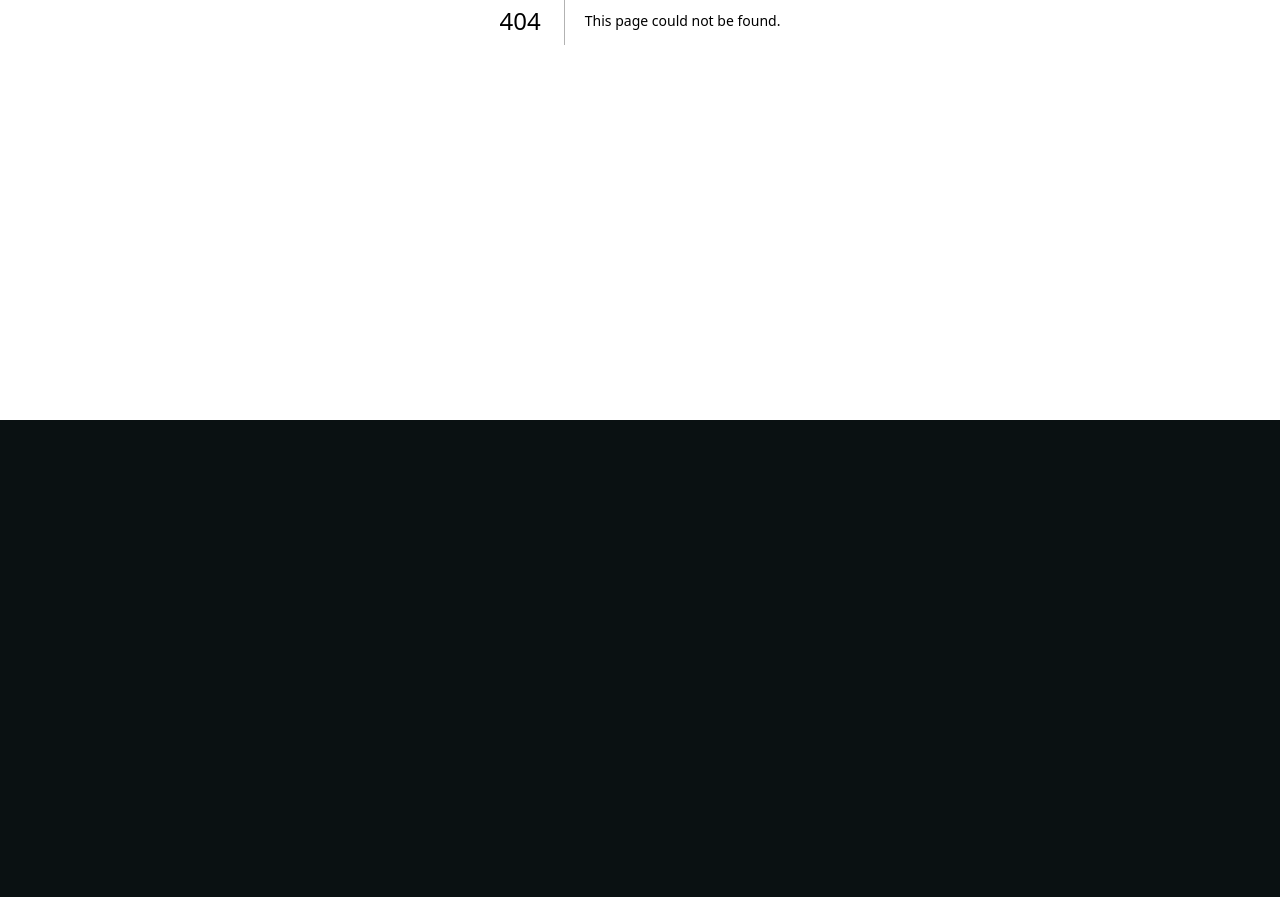
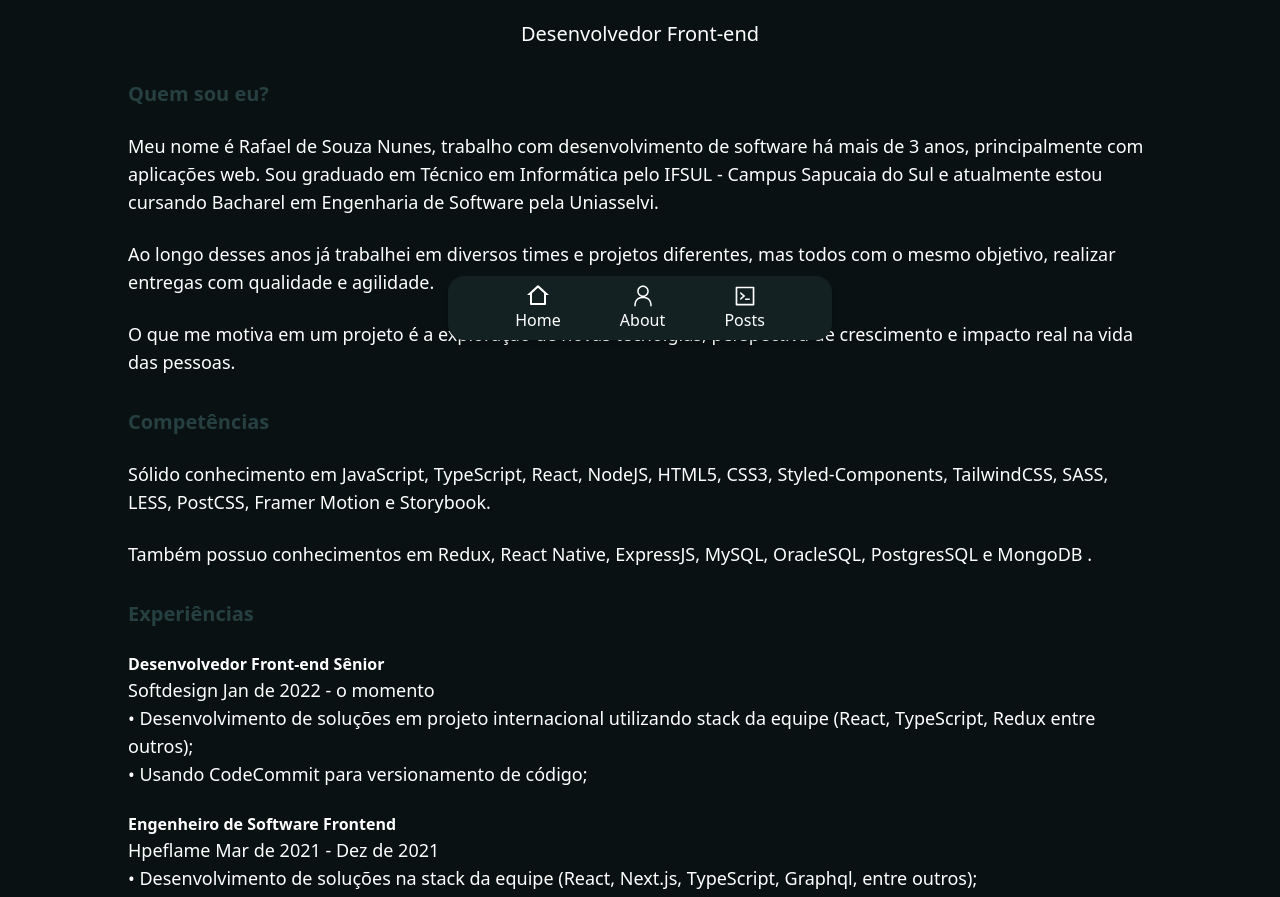
Before and after one commit to rafaelnunes22/my-site, a Next.js app: page /about in a window 1280 px wide. Before the commit this address had no page. Shown: the part 380-1277 px from the top of the page. Before the commit the page ends 800 px from the top, so only its background shows below. Built offline with nearby package versions, Linux system fonts and the light colour scheme.

Commit message:
feat(main): add about page

```diff
--- a/src/components/navbar/nav-button.tsx
+++ b/src/components/navbar/nav-button.tsx
@@ -1,11 +1,14 @@
-import React, { HTMLAttributes } from "react";
+import React, { DetailedHTMLProps, AnchorHTMLAttributes } from "react";
 import { IconType } from "react-icons";
 
 import styles from "./styles.module.css";
 
 type Props = {
   Icon: IconType;
-} & HTMLAttributes<HTMLAnchorElement>;
+} & DetailedHTMLProps<
+  AnchorHTMLAttributes<HTMLAnchorElement>,
+  HTMLAnchorElement
+>;
 
 function NavButton({ Icon, children, ...props }: Props): JSX.Element {
   return (
--- a/src/components/navbar/styles.module.css
+++ b/src/components/navbar/styles.module.css
@@ -1,5 +1,5 @@
 .nav {
-  @apply w-[80%] h-16 absolute bg-green-300 left-0 right-0 m-auto rounded-2xl shadow-md z-50 flex justify-evenly p-2 duration-300;
+  @apply w-[80%] h-16 fixed bg-green-300 left-0 right-0 m-auto rounded-2xl shadow-md z-50 flex justify-evenly p-2 duration-300;
 
   @apply animate-appear;
 
--- a/src/pages/_app.tsx
+++ b/src/pages/_app.tsx
@@ -1,6 +1,23 @@
 import "@/styles/globals.css";
 import type { AppProps } from "next/app";
+import { AiOutlineCode } from "react-icons/ai";
+import { RiHome2Line } from "react-icons/ri";
+import { RxPerson } from "react-icons/rx";
+import { Navbar, NavButton } from "@/components/navbar";
 
 export default function App({ Component, pageProps }: AppProps): JSX.Element {
-  return <Component {...pageProps} />;
+  return (
+    <>
+      <Component {...pageProps} />
+      <Navbar>
+        <NavButton href="/" Icon={RiHome2Line}>
+          Home
+        </NavButton>
+        <NavButton href="/about" Icon={RxPerson}>
+          About
+        </NavButton>
+        <NavButton Icon={AiOutlineCode}>Posts</NavButton>
+      </Navbar>
+    </>
+  );
 }
--- /dev/null
+++ b/src/pages/about.tsx
@@ -0,0 +1,161 @@
+import { Text } from "@/components/text";
+import Image from "next/image";
+
+import profilePic from "../../public/profile.jpg";
+import styles from "@/styles/about.module.css";
+
+export default function About(): JSX.Element {
+  return (
+    <main className={styles.main}>
+      <section className={styles.section}>
+        <header>
+          <Text as="h1" className="hidden">
+            Sobre
+          </Text>
+        </header>
+        <Image
+          src={profilePic}
+          alt="Foto do autor"
+          width={300}
+          height={300}
+          className={styles.img}
+        />
+        <Text as="h2" className={styles.h2}>
+          Desenvolvedor Front-end
+        </Text>
+
+        <div className={styles.div}>
+          <Text as="h2" className={styles.subtitle}>
+            Quem sou eu?
+          </Text>
+          <Text as="p" className={styles.p}>
+            Meu nome é Rafael de Souza Nunes, trabalho com desenvolvimento de
+            software há mais de 3 anos, principalmente com aplicações web. Sou
+            graduado em Técnico em Informática pelo IFSUL - Campus Sapucaia do
+            Sul e atualmente estou cursando Bacharel em Engenharia de Software
+            pela Uniasselvi.
+          </Text>
+
+          <Text as="p" className={styles.p}>
+            Ao longo desses anos já trabalhei em diversos times e projetos
+            diferentes, mas todos com o mesmo objetivo, realizar entregas com
+            qualidade e agilidade.
+          </Text>
+
+          <Text as="p" className={styles.p}>
+            O que me motiva em um projeto é a exploração de novas técnolgias,
+            perspectiva de crescimento e impacto real na vida das pessoas.
+          </Text>
+        </div>
+
+        <div className={styles.div}>
+          <Text as="h2" className={styles.subtitle}>
+            Competências
+          </Text>
+          <Text as="p" className={styles.p}>
+            Sólido conhecimento em JavaScript, TypeScript, React, NodeJS, HTML5,
+            CSS3, Styled-Components, TailwindCSS, SASS, LESS, PostCSS, Framer
+            Motion e Storybook.
+          </Text>
+
+          <Text as="p" className={styles.p}>
+            Também possuo conhecimentos em Redux, React Native, ExpressJS,
+            MySQL, OracleSQL, PostgresSQL e MongoDB .
+          </Text>
+        </div>
+
+        <div className={styles.div}>
+          <Text as="h2" className={styles.subtitle}>
+            Experiências
+          </Text>
+          <div className={styles.div__xp}>
+            <Text as="h3" className={styles.h3}>
+              Desenvolvedor Front-end Sênior
+            </Text>
+
+            <Text as="p" className={styles.p__xp}>
+              Softdesign Jan de 2022 - o momento
+            </Text>
+
+            <Text as="p" className={styles["p__xp--light"]}>
+              • Desenvolvimento de soluções em projeto internacional utilizando
+              stack da equipe (React, TypeScript, Redux entre outros); <br />•
+              Usando CodeCommit para versionamento de código;
+            </Text>
+          </div>
+
+          <div className={styles.div__xp}>
+            <Text as="h3" className={styles.h3}>
+              Engenheiro de Software Frontend
+            </Text>
+
+            <Text as="p" className={styles.p__xp}>
+              Hpeflame Mar de 2021 - Dez de 2021
+            </Text>
+
+            <Text as="p" className={styles["p__xp--light"]}>
+              • Desenvolvimento de soluções na stack da equipe (React, Next.js,
+              TypeScript, Graphql, entre outros); <br />
+              • Construindo um Design System com a equipe de UX do zero; <br />
+              • Biblioteca de componentes documentados (Storybook); <br />
+              • Implementação de CMS headless (Contentful); <br />
+              • Boas práticas de escrita de código (Clean Code, code review,
+              conventional commits); <br />
+              • Testes unitários para garantir a qualidade do nosso código (Jest
+              and React Testing Library); <br />
+              • Desenvolvimento com foco em acessibilidade (a11y) e
+              especificações WAI-ARIA; <br />• Utilização da metodologia ágil
+              Kanban.
+            </Text>
+          </div>
+
+          <div className={styles.div__xp}>
+            <Text as="h3" className={styles.h3}>
+              Desenvolvedor Junior
+            </Text>
+
+            <Text as="p" className={styles.p__xp}>
+              Meta Out de 2020 - Fev de 2021
+            </Text>
+
+            <Text as="p" className={styles["p__xp--light"]}>
+              • Desenvolvimento de aplicações utilizando a stack: (React, React
+              Native, Styled Components, TypeScript, TypeORM e OracleDB).
+            </Text>
+          </div>
+
+          <div className={styles.div__xp}>
+            <Text as="h3" className={styles.h3}>
+              Estagiário de Desenvolvimento
+            </Text>
+
+            <Text as="p" className={styles.p__xp}>
+              Meta Mar de 2020 - Out de 2020
+            </Text>
+
+            <Text as="p" className={styles["p__xp--light"]}>
+              • Desenvolvimento de aplicações utilizando a stack: (React, React
+              Native, Styled Components, TypeScript, TypeORM e OracleDB). <br />
+              • Desenvolvimento ABAP.
+            </Text>
+          </div>
+
+          <div className={styles.div__xp}>
+            <Text as="h3" className={styles.h3}>
+              Estagiário de Desenvolvimento
+            </Text>
+
+            <Text as="p" className={styles.p__xp}>
+              CWI Software Set de 2019 - Nov de 2019
+            </Text>
+
+            <Text as="p" className={styles["p__xp--light"]}>
+              • Treinamento para desenvolvimento de software utilizando Java,
+              SpringBoot, HTML5, CSS3, JavaScript, React e OracleDB.
+            </Text>
+          </div>
+        </div>
+      </section>
+    </main>
+  );
+}
--- a/src/pages/index.tsx
+++ b/src/pages/index.tsx
@@ -1,18 +1,12 @@
 import Head from "next/head";
 import Image from "next/image";
-import { Inter } from "next/font/google";
 import cn from "clsx";
 
 import { Text } from "@/components/text";
-import { Navbar, NavButton } from "@/components/navbar";
-import { RiHome2Line } from "react-icons/ri";
-import { RxPerson } from "react-icons/rx";
-import { AiOutlineCode } from "react-icons/ai";
 
 import profilePic from "../../public/profile.jpg";
 
-const inter = Inter({ subsets: ["latin"] });
-import styles from "@/styles/Home.module.css";
+import styles from "@/styles/home.module.css";
 import { Typewriter } from "@/components/typewriter";
 import { useState } from "react";
 
@@ -30,11 +24,11 @@ export default function Home(): JSX.Element {
       </Head>
       <main className={styles.main}>
         <section className={styles.section}>
-          <Text as="header">
+          <header>
             <Text as="h1" className="hidden">
               Início
             </Text>
-          </Text>
+          </header>
           <Image
             src={profilePic}
             alt="Foto do autor"
@@ -72,11 +66,6 @@ export default function Home(): JSX.Element {
           <div className={styles.empty} />
         )}
       </main>
-      <Navbar>
-        <NavButton Icon={RiHome2Line}>Home</NavButton>
-        <NavButton Icon={RxPerson}>About</NavButton>
-        <NavButton Icon={AiOutlineCode}>Posts</NavButton>
-      </Navbar>
     </>
   );
 }
--- /dev/null
+++ b/src/styles/about.module.css
@@ -0,0 +1,76 @@
+.main {
+  @apply flex justify-center w-full px-8 pt-8 pb-[40%];
+
+  & .section {
+    @apply flex flex-col items-center w-[1024px];
+
+    & .img {
+      @apply rounded-full mt-11 w-2/3 self-center animate-appear;
+    }
+
+    & .h2 {
+      @apply text-white text-lg mt-5;
+    }
+
+    & .div {
+      @apply flex flex-col gap-6 mt-8 w-full;
+
+      & .subtitle {
+        @apply text-green-100 text-lg self-start font-extrabold;
+      }
+
+      & .p {
+        @apply text-white text-base self-start;
+      }
+
+      & .div__xp {
+        @apply flex flex-col;
+
+        & .h3 {
+          @apply text-white font-bold;
+        }
+
+        & .p__xp {
+          @apply text-white text-base self-start;
+        }
+      }
+      & .p__xp--light {
+        @apply text-white text-base self-start;
+      }
+    }
+  }
+
+  @screen desktop {
+    @apply pb-64;
+
+    & .section {
+      & .img {
+        @apply w-1/3;
+      }
+
+      & .h2 {
+        @apply text-xl;
+      }
+
+      & .div {
+        & .subtitle {
+          @apply text-xl;
+        }
+
+        & .p {
+          @apply text-lg;
+        }
+
+        & .div__xp {
+          & .p__xp {
+            @apply text-lg;
+          }
+        }
+
+        & .p__xp--light {
+          @apply text-lg;
+        }
+      }
+    }
+  }
+}
--- a/src/styles/globals.css
+++ b/src/styles/globals.css
@@ -6,3 +6,7 @@ html,
 body {
   @apply p-0 m-0 h-screen bg-green-400;
 }
+
+#__next {
+  @apply h-screen;
+}
--- a/src/styles/Home.module.css
+++ b/src/styles/home.module.css
@@ -1,5 +1,5 @@
 .main {
-  @apply flex flex-col gap-10 items-center h-screen p-8;
+  @apply flex flex-col gap-10 items-center h-full p-8;
 
   & .section {
     @apply flex flex-col w-full gap-11;
@@ -30,20 +30,13 @@
   }
 
   @screen desktop {
-    @apply flex flex-col gap-32 justify-center items-center h-screen;
+    @apply gap-32 justify-center;
 
     & .section {
-      @apply flex flex-row w-[1080px] gap-11;
-
-      & .img {
-        @apply rounded-full w-2/3;
-      }
+      @apply flex-row w-[1024px];
 
       & .h1 {
-        @apply text-white text-9xl;
-      }
-      & .strong {
-        @apply text-green-100;
+        @apply text-9xl;
       }
     }
   }
```
